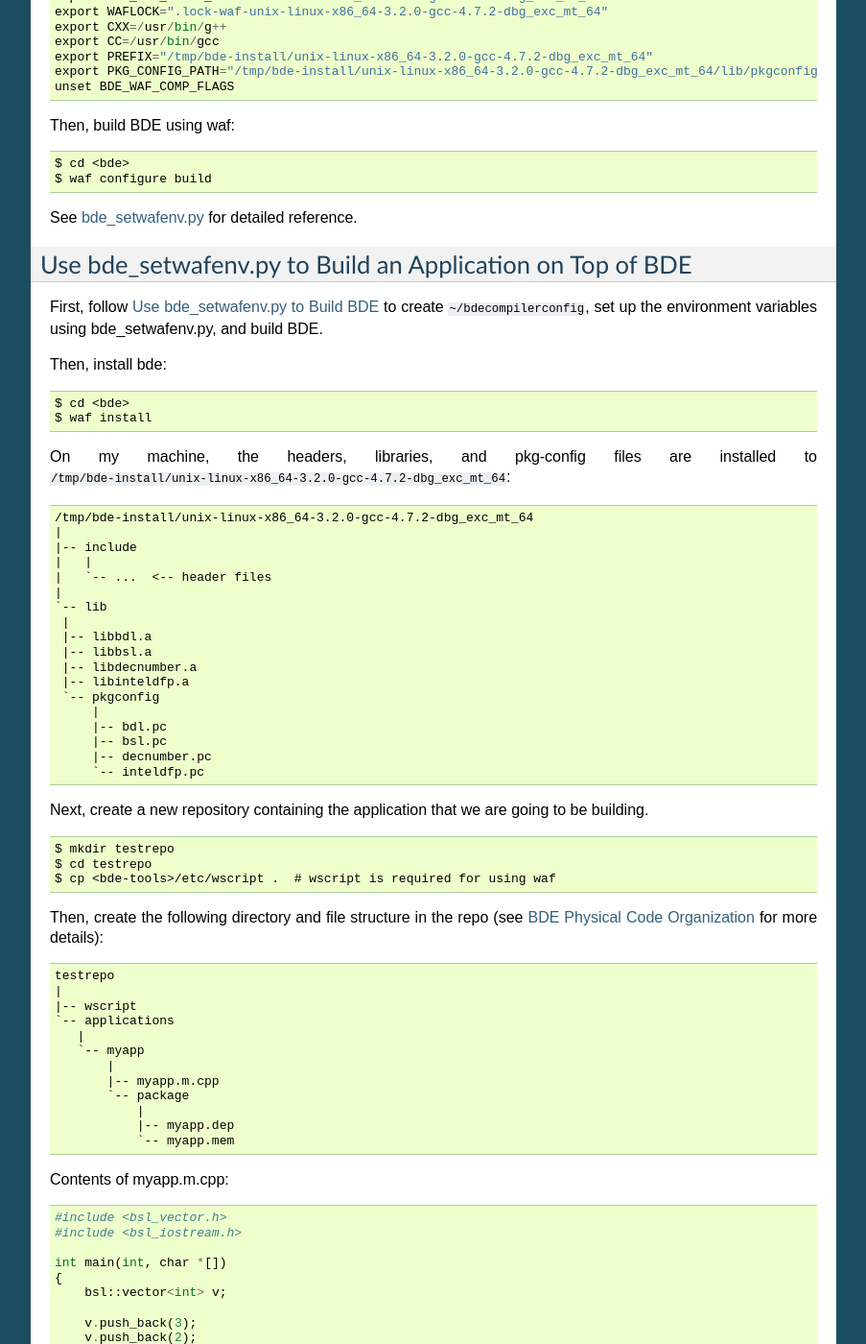
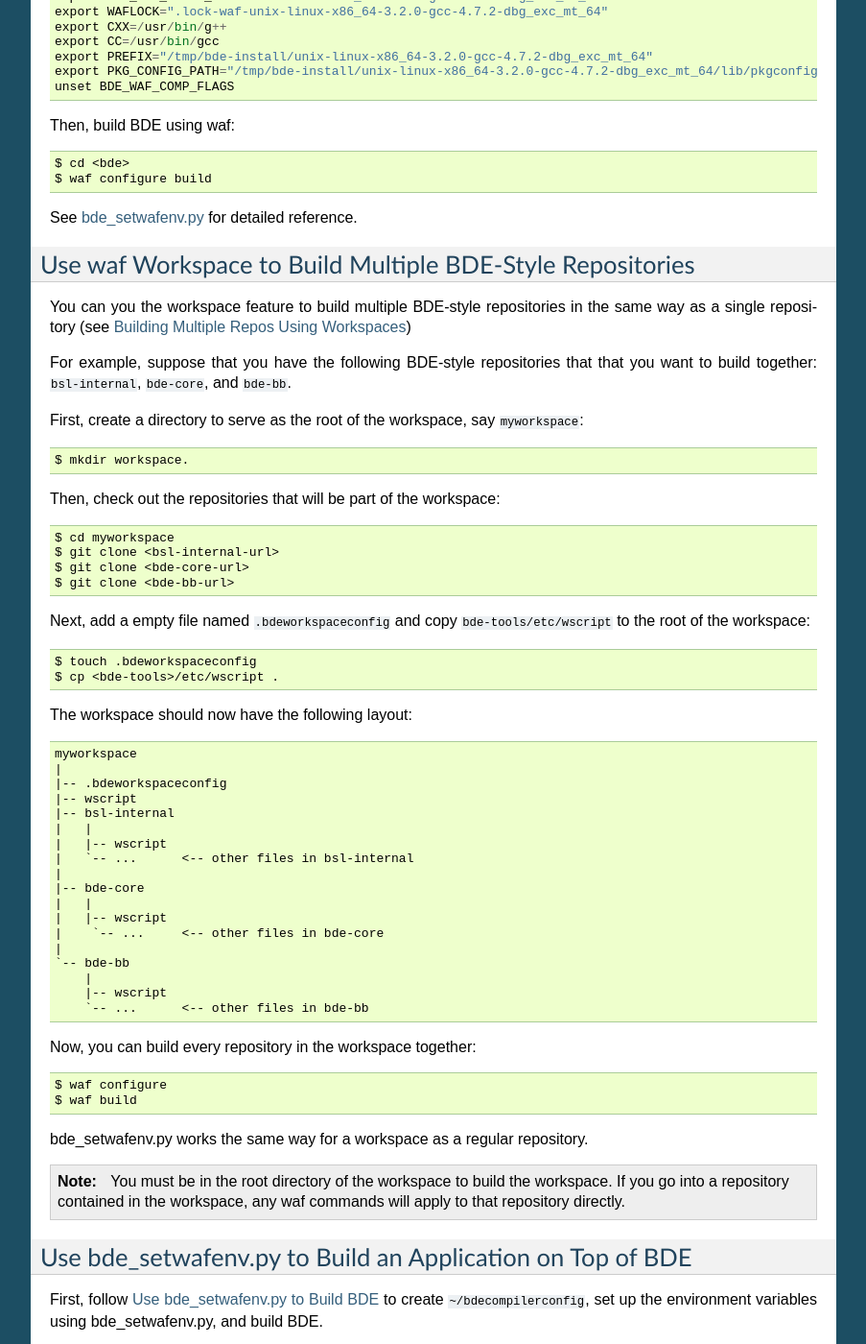
Before and after one commit to bloomberg/bde-tools, a Sphinx documentation site: the page built from doc/tutorials.rst, in a window 1280 px wide and 1400 px high, scrolled down 1707 px. Shown: the whole window at 96% size, without its empty margins (198-1101 px from the left). Built offline with Sphinx 7.4.7, drawn with Linux system fonts in a browser that asks for light colours; some of the changed text lies outside the part shown.

Commit message:
Add sphinx documentation for the workspace feature

```diff
--- a/doc/tutorials.rst
+++ b/doc/tutorials.rst
@@ -132,6 +132,82 @@
    $ waf configure build
 
 See :ref:`setwafenv-top` for detailed reference.
+
+.. _tutorials-workspace:
+
+Use waf Workspace to Build Multiple BDE-Style Repositories
+==========================================================
+
+You can you the workspace feature to build multiple BDE-style repositories in
+the same way as a single repository (see :ref:`waf-workspace`)
+
+For example, suppose that you have the following BDE-style repositories that
+that you want to build together: ``bsl-internal``, ``bde-core``, and
+``bde-bb``.
+
+First, create a directory to serve as the root of the workspace, say
+``myworkspace``:
+
+::
+
+   $ mkdir workspace.
+
+Then, check out the repositories that will be part of the workspace:
+
+::
+
+   $ cd myworkspace
+   $ git clone <bsl-internal-url>
+   $ git clone <bde-core-url>
+   $ git clone <bde-bb-url>
+
+Next, add a empty file named ``.bdeworkspaceconfig`` and copy
+``bde-tools/etc/wscript`` to the root of the workspace:
+
+::
+
+   $ touch .bdeworkspaceconfig
+   $ cp <bde-tools>/etc/wscript .
+
+The workspace should now have the following layout:
+
+::
+
+   myworkspace
+   |
+   |-- .bdeworkspaceconfig
+   |-- wscript
+   |-- bsl-internal
+   |   |
+   |   |-- wscript
+   |   `-- ...      <-- other files in bsl-internal
+   |
+   |-- bde-core
+   |   |
+   |   |-- wscript
+   |    `-- ...     <-- other files in bde-core
+   |
+   `-- bde-bb
+       |
+       |-- wscript
+       `-- ...      <-- other files in bde-bb
+
+
+Now, you can build every repository in the workspace together:
+
+::
+
+   $ waf configure
+   $ waf build
+
+bde_setwafenv.py works the same way for a workspace as a regular repository.
+
+
+.. note::
+
+   You must be in the root directory of the workspace to build the workspace.
+   If you go into a repository contained in the workspace, any waf commands
+   will apply to that repository directly.
 
 .. _tutorials-setwafenv-bde-app:
 
```
Also changed, not shown: doc/waf.rst (+22 -0 lines).
